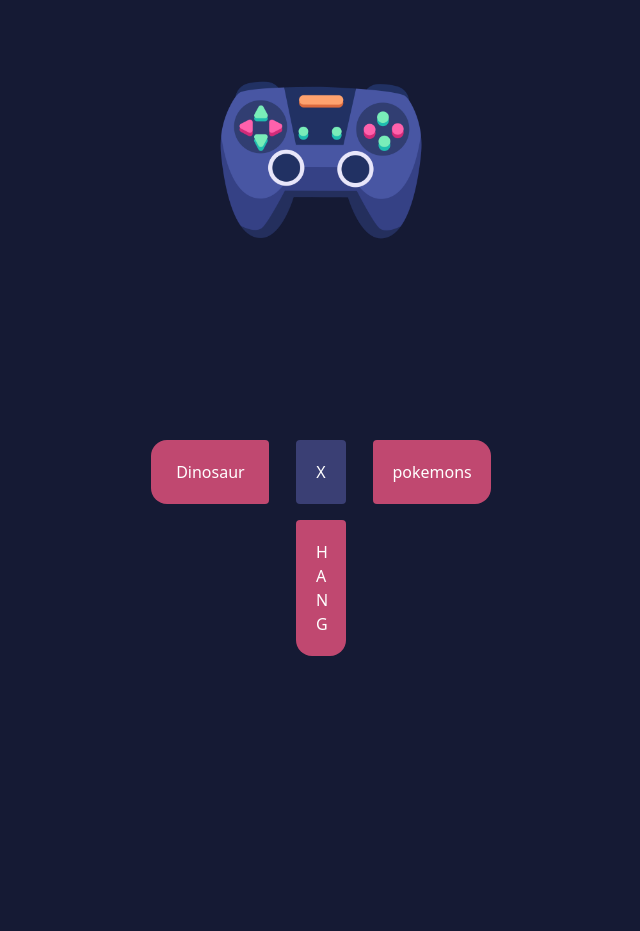
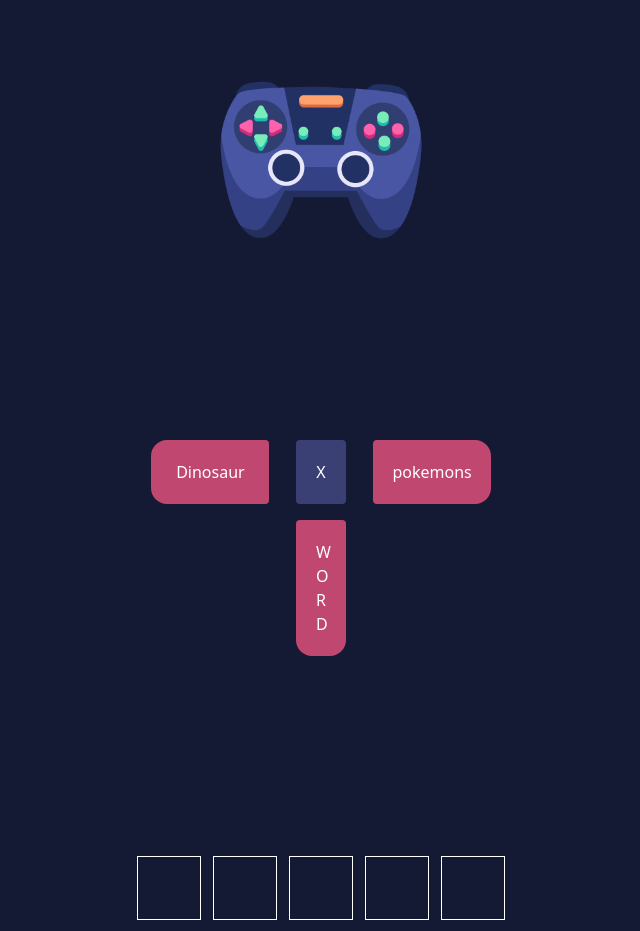
Before and after one commit to MstyslavSoroka/minigames, a React (Vite) app: page /minigames/wordle in a window 1280 px wide. Shown: the top 931 px of the page, without its empty margins (319-959 px from the left). Before the commit the page ends 800 px from the top, so only its background shows below. Built offline with nearby package versions, Linux system fonts and the light colour scheme.

Commit message:
started doing wordle

```diff
--- a/src/App.jsx
+++ b/src/App.jsx
@@ -3,6 +3,7 @@
 import { NavLink, Routes, Route, HashRouter } from 'react-router-dom';
 import TicTacToe from './TicTacToe.jsx';
 import Pokemons from './Pokemons.jsx';
+import Wordle from './Wordle.jsx';
 import './index.css';
 
 function App() {
@@ -47,12 +48,12 @@
             <li className="flex items-center">
               <NavLink
                 className="bg-[#C04870] p-5 w-[50px] rounded-b-2xl  rounded-t-sm"
-                to="/"
+                to="minigames/wordle"
               >
-                H <br />
-                A <br />
-                N <br />
-                G <br />
+                W <br />
+                O <br />
+                R <br />
+                D <br />
               </NavLink>
             </li>
           </ul>
@@ -61,6 +62,7 @@
       <Routes>
         <Route path="minigames/tictactoe" element={<TicTacToe />} />
         <Route path="minigames/pokemons" element={<Pokemons />} />
+        <Route path="minigames/wordle" element={<Wordle />} />
       </Routes>
     </div>
   );
--- /dev/null
+++ b/src/Wordle.jsx
@@ -0,0 +1,29 @@
+import { useEffect, useState } from 'react';
+
+function wordle() {
+  const [guesses, setGuesses] = useState(Array(6).fill(null));
+  useEffect(() => {}, []);
+  return (
+    <div className="flex justify-center flex-col gap-3 py-50">
+      {guesses.map((guess) => {
+        return <Line guess={guess ?? ''} />;
+      })}
+    </div>
+  );
+}
+
+function Line({ guess }) {
+  const tiles = [];
+
+  for (let i = 0; i < 5; i++) {
+    const char = guess[i];
+    tiles.push(
+      <div key={i} className="tile w-16 h-16 border-white border !m-0 mt-20 ">
+        {char}
+      </div>,
+    );
+  }
+  return <div className="line flex items-center gap-3">{tiles}</div>;
+}
+
+export default wordle;
--- a/src/index.css
+++ b/src/index.css
@@ -1,7 +1,7 @@
 @import "tailwindcss";
 
 * {
-  margin: 0 auto;
+  margin: auto;
   box-sizing: border-box;
   text-decoration: none;
   list-style: none;
```
